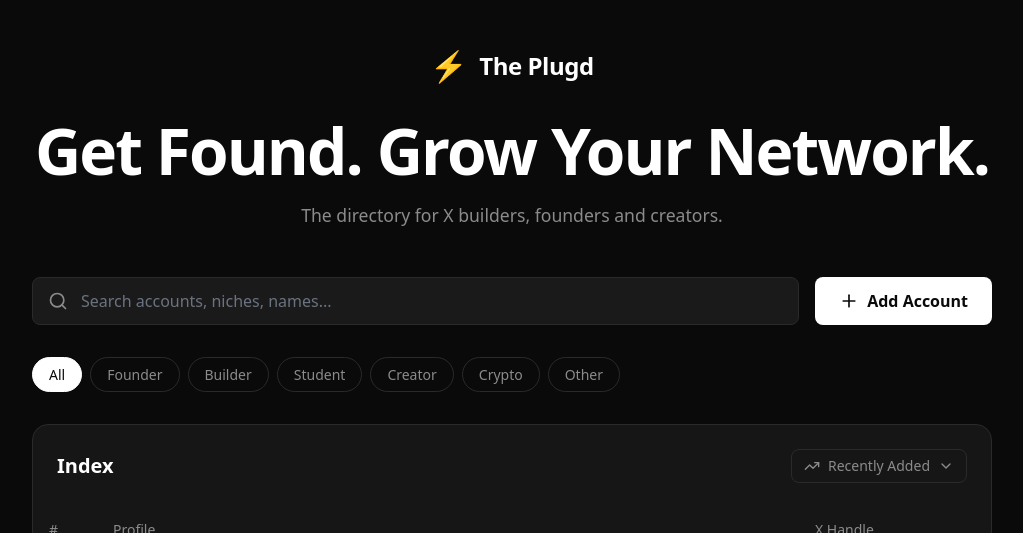
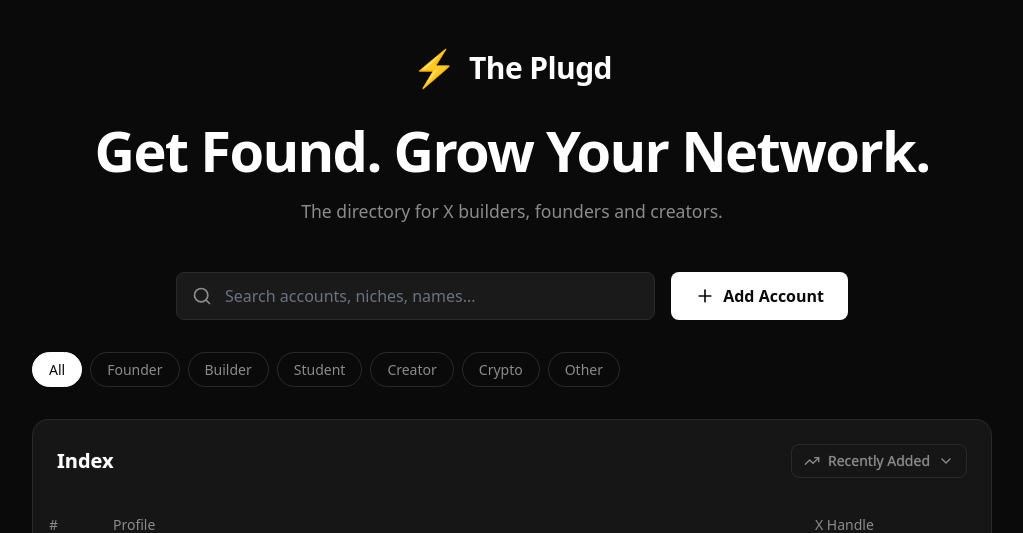
Before and after one commit to Ravishankar802/The-Plugd, a Next.js app: page / in a window 1280 px wide. Shown: the top 533 px of the page, without its empty margins (128-1151 px from the left). Built offline with nearby package versions, Linux system fonts and the light colour scheme; no server answers; the database is empty.

Commit message:
design: final refinements for logo, headline, and text glow

```diff
--- a/src/app/globals.css
+++ b/src/app/globals.css
@@ -80,6 +80,14 @@ body {
   font-family: var(--font-mono), monospace;
 }
 
+.text-glow {
+  text-shadow: 0 0 1px rgba(255, 255, 255, 0.4);
+}
+
+.dark .text-glow {
+  text-shadow: 0 0 1px rgba(255, 255, 255, 0.4);
+}
+
 /* Custom scrollbar */
 ::-webkit-scrollbar {
   width: 8px;
--- a/src/app/page.tsx
+++ b/src/app/page.tsx
@@ -84,7 +84,7 @@ export default function Home() {
       <Header />
 
       <section className="mb-12">
-        <div className="flex flex-col md:flex-row gap-4 mb-8">
+        <div className="max-w-2xl mx-auto flex flex-col md:flex-row gap-4 mb-8">
           <div className="relative flex-1">
             <Search className="absolute left-4 top-1/2 -translate-y-1/2 w-5 h-5 text-muted" />
             <input
--- a/src/components/DirectoryTable.tsx
+++ b/src/components/DirectoryTable.tsx
@@ -23,8 +23,8 @@ export default function DirectoryTable({ accounts, isLoading }: DirectoryTablePr
   return (
     <div className="w-full bg-card rounded-2xl border border-border overflow-hidden mb-8">
       <div className="flex items-center justify-between p-6">
-        <h2 className="text-[1.25rem] font-[700] text-foreground">Index</h2>
-        <button className="flex items-center gap-2 text-sm text-muted hover:text-foreground transition-colors bg-transparent px-3 py-1.5 rounded-lg border border-border">
+        <h2 className="text-[1.25rem] font-[700] text-foreground text-glow">Index</h2>
+        <button className="flex items-center gap-2 text-sm text-muted hover:text-foreground transition-colors bg-transparent px-3 py-1.5 rounded-lg border border-border text-glow">
           <TrendingUp className="w-4 h-4" />
           Recently Added
           <ChevronDown className="w-4 h-4" />
--- a/src/components/Footer.tsx
+++ b/src/components/Footer.tsx
@@ -28,22 +28,24 @@ export default function Footer() {
           </button>
 
           {isOpen && (
-            <div className="absolute bottom-full right-0 mb-2 w-32 bg-card border border-border rounded-lg overflow-hidden shadow-xl z-50">
-              {["Dark", "Light", "System"].map((t) => (
+            <div className="absolute bottom-full right-0 mb-2 w-36 bg-card border border-border rounded-xl overflow-hidden shadow-2xl z-50 p-1">
+              {[
+                { name: "Dark", icon: Moon },
+                { name: "Light", icon: Sun },
+                { name: "System", icon: Monitor },
+              ].map((item) => (
                 <button
-                  key={t}
+                  key={item.name}
                   onClick={() => {
-                    setTheme(t);
+                    setTheme(item.name);
                     setIsOpen(false);
-                    if (t === "Light") document.documentElement.classList.remove("dark");
-                    if (t === "Dark") document.documentElement.classList.add("dark");
+                    if (item.name === "Light") document.documentElement.classList.remove("dark");
+                    if (item.name === "Dark") document.documentElement.classList.add("dark");
                   }}
-                  className="w-full flex items-center gap-2 px-3 py-2 text-sm text-muted hover:bg-accent hover:text-foreground transition-colors"
+                  className="w-full flex items-center gap-3 px-3 py-2 text-sm text-muted hover:bg-accent hover:text-foreground transition-colors rounded-lg text-left"
                 >
-                  {t === "Dark" && <Moon className="w-4 h-4" />}
-                  {t === "Light" && <Sun className="w-4 h-4" />}
-                  {t === "System" && <Monitor className="w-4 h-4" />}
-                  <span>{t}</span>
+                  <item.icon className="w-4 h-4" />
+                  <span className="font-medium">{item.name}</span>
                 </button>
               ))}
             </div>
--- a/src/components/Header.tsx
+++ b/src/components/Header.tsx
@@ -4,10 +4,10 @@ export default function Header() {
   return (
     <header className="py-12 flex flex-col items-center text-center">
       <Link href="/" className="flex items-center gap-3 mb-8 hover:opacity-80 transition-opacity">
-        <span className="text-3xl">⚡</span>
-        <span className="text-2xl font-[800] tracking-[-0.02em] text-foreground">The Plugd</span>
+        <span className="text-4xl">⚡</span>
+        <span className="text-3xl font-[800] tracking-[-0.02em] text-foreground">The Plugd</span>
       </Link>
-      <h1 className="text-[clamp(2.5rem,6vw,4rem)] font-[800] tracking-[-0.03em] leading-[1.1] text-foreground mb-4">
+      <h1 className="text-[clamp(2.25rem,5vw,3.5rem)] font-[800] tracking-[-0.03em] leading-[1.1] text-foreground mb-4">
         Get Found. Grow Your Network.
       </h1>
       <p className="text-muted text-[1.1rem] font-normal">
```
